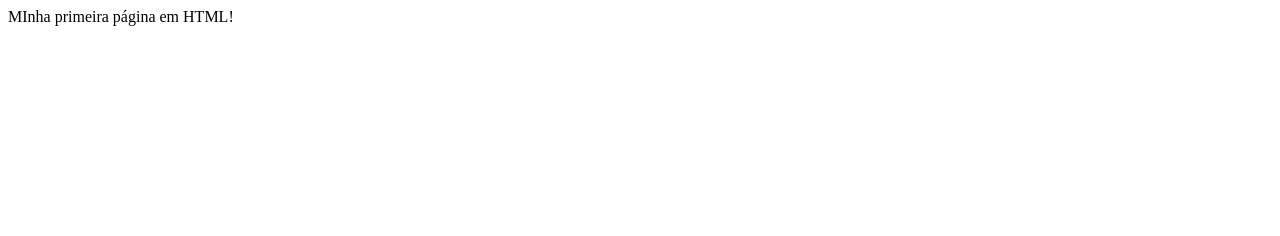
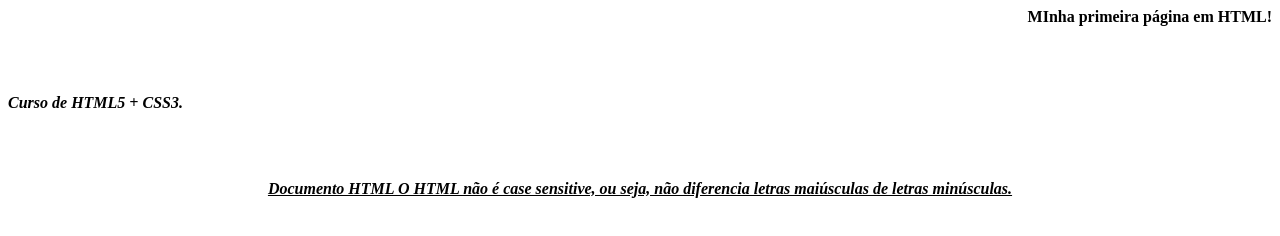
Before and after one commit to ruanp23/HMTL5-CSS3, a plain HTML site: page Exemplo1.html in a window 1280 px wide. Drawn offline with Linux system fonts and the light colour scheme.

Commit message:
Update Exemplo1.html

```diff
--- a/Exemplo1.html
+++ b/Exemplo1.html
@@ -1,9 +1,23 @@
 <meta charset="UTF-8">
 <html>
-<head>
-<title>projeto</title>
-</head>
-<body>
-MInha primeira página em HTML!
-</body>
+	<head>
+		<title>projeto</title>
+	</head>
+	<body>
+		<p align = "right">
+			<b> MInha primeira página em HTML!</b>
+		</p>
+		<br>
+		<br>
+		<p align= "left">
+			<b><i> Curso de HTML5 + CSS3. </b></i>
+		</p>
+		<br>
+		<br>
+		<p align="center">
+			<b><i><u> Documento HTML O HTML não é
+			case sensitive, ou seja, não diferencia
+			letras maiúsculas de letras minúsculas. </b></i></u>
+		</P>
+	</body>
 </html>
```
